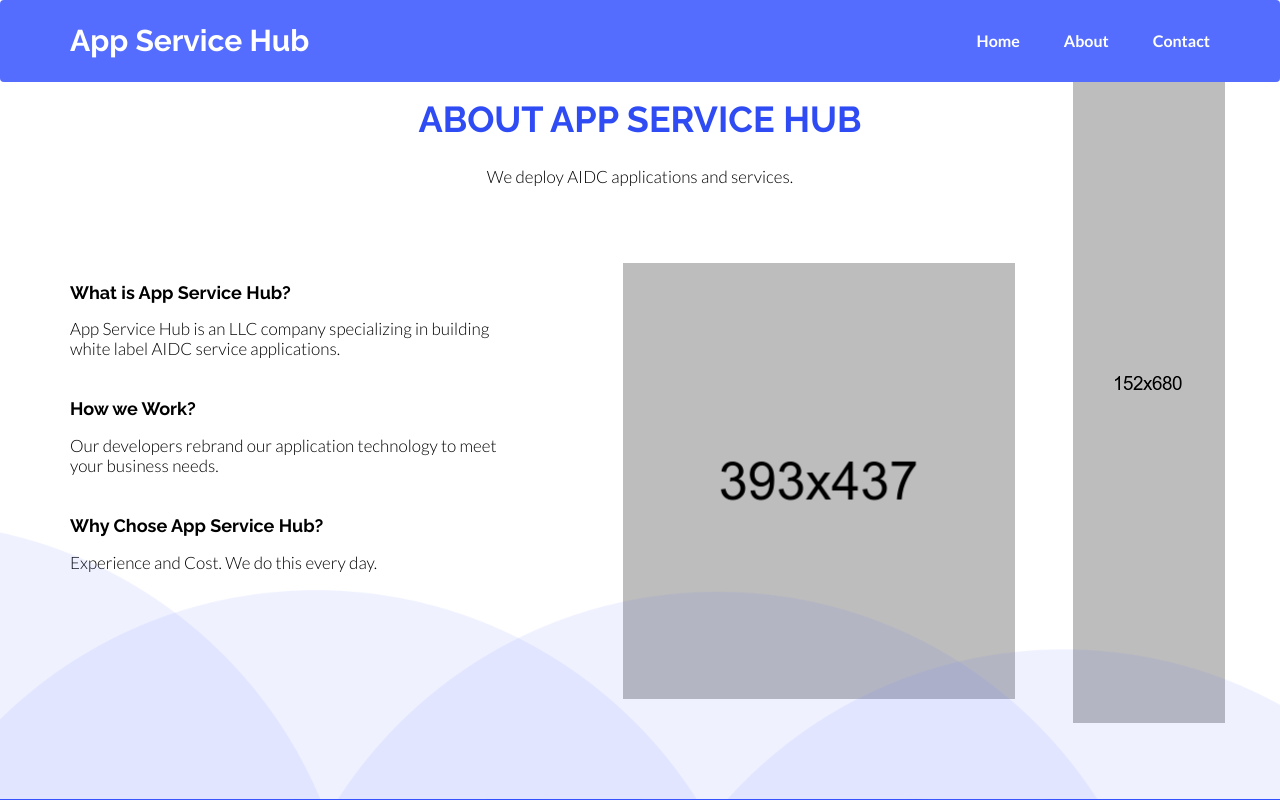
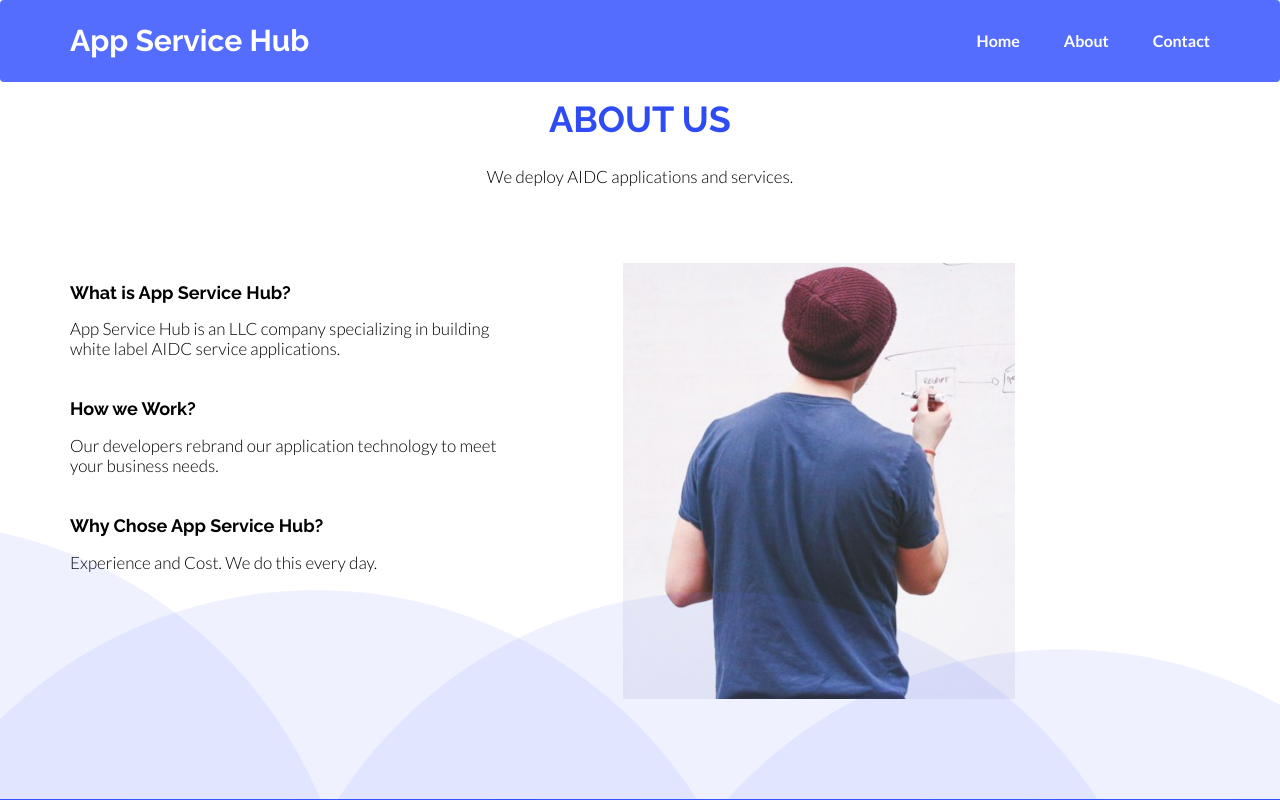
Before and after one commit to codeREADr/appservicehub, a plain HTML site: page index.html in a window 1280 px wide. Shown: the top 800 px of the page. Drawn offline with Linux system fonts and the light colour scheme.

Commit message:
image update

```diff
--- a/index.html
+++ b/index.html
@@ -108,7 +108,7 @@
                 <div class="row">
                     <div class="col-lg-12">
                         <div class="about-top common-section-blue-top">
-                            <h2>About App Service Hub</h2>
+                            <h2>About us</h2>
                             <p> We deploy AIDC applications and services.</p>
                         </div>
                     </div>
@@ -139,12 +139,7 @@
                         </div>
                         <div class="col-lg-5 col-md-5">
                             <div class="about-mobile-img">
-                                <img src="img/about-mobile.png" alt="about-mobile" class="img-responsive" />
-                            </div>
-                        </div>
-                        <div class="col-lg-2 col-md-2">
-                            <div class="about-pencil-img hidden-xs">
-                                <img src="img/about-pen.png" alt="about-pen" class="img-responsive" />
+                                <img src="img/ash-photo.jpg" alt="appservicehub" class="img-responsive" />
                             </div>
                         </div>
                     </div>
```
Also changed, not shown: img/ash-photo.jpg (added).
